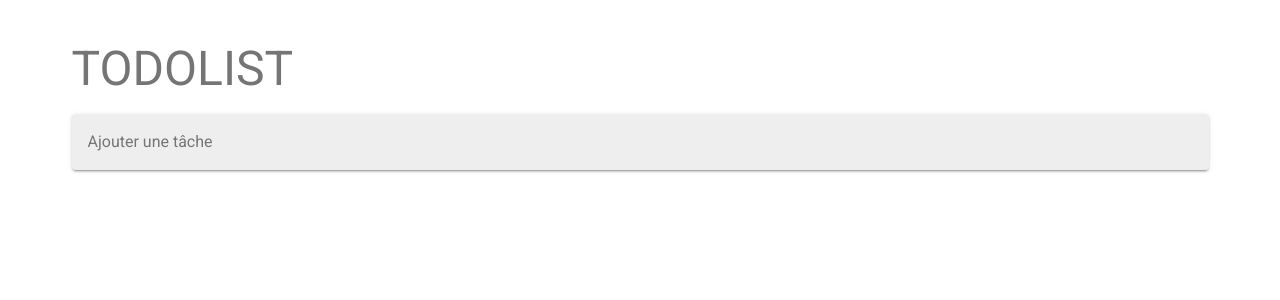
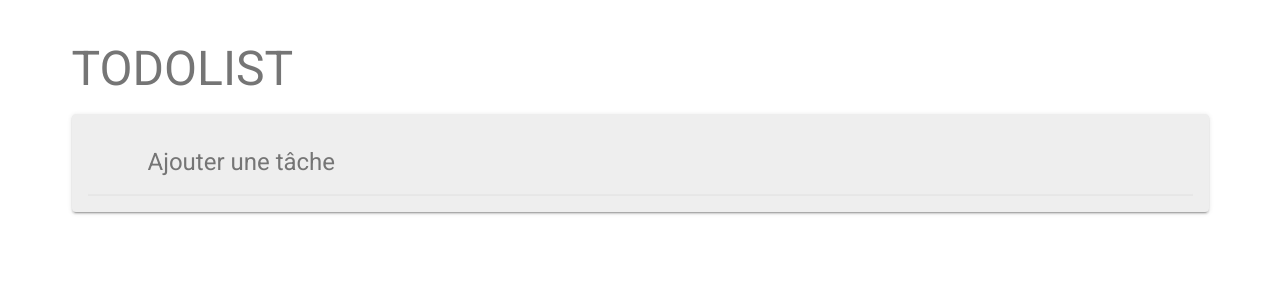
Before and after one commit to wiliamailysh/Todolist_App, a Nuxt app: page / in a window 1280 px wide. Shown: the top 300 px of the page. Built offline with nearby package versions, Linux system fonts and the light colour scheme.

Commit message:
:style: add style to new-todo input

```diff
--- /dev/null
+++ b/assets/todolist.css
@@ -0,0 +1,9 @@
+/* Style input for creating new todo-task */
+.new-todo {
+  border: none;
+  padding: 16px 16px 16px 60px;
+  box-shadow: inset 0 -2px 1px rgba(0,0,0,0.03);
+  width: 100%;
+  line-height: 1.4em;
+  font-size: 24px;
+}
--- a/components/Todolist.vue
+++ b/components/Todolist.vue
@@ -33,3 +33,5 @@ export default {
   }
 }
 </script>
+
+<style src="~/assets/todolist.css"></style>
```
